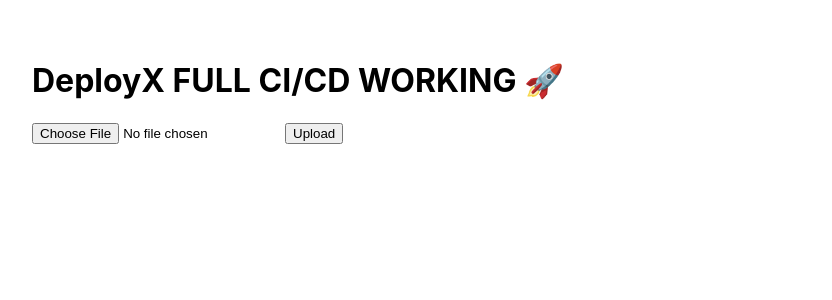
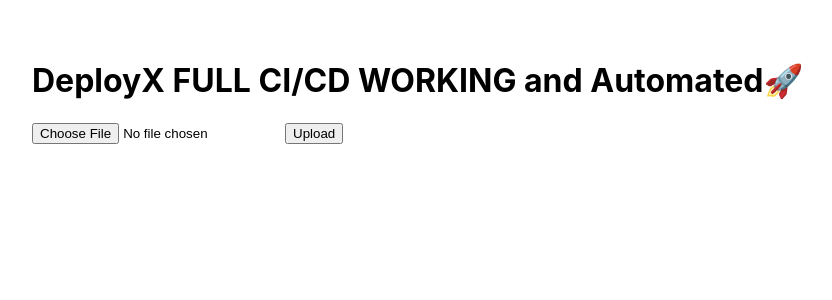
Before and after one commit to Priyangshu0011/Deploy-Anything-Demo, a React (Create React App) app in the folder frontend/: page / in a window 1280 px wide. Shown: the top 300 px of the page, without its empty margins (8-840 px from the left). Built offline with nearby package versions, Linux system fonts and the light colour scheme.

Commit message:
final permanent automation

```diff
--- a/frontend/src/App.js
+++ b/frontend/src/App.js
@@ -19,7 +19,7 @@ function App() {
 
   return (
     <div style={{ padding: "40px" }}>
-      <h1>DeployX FULL CI/CD WORKING 🚀  </h1>
+      <h1>DeployX FULL CI/CD WORKING and Automated🚀  </h1>
 
       <input
         type="file"
```
